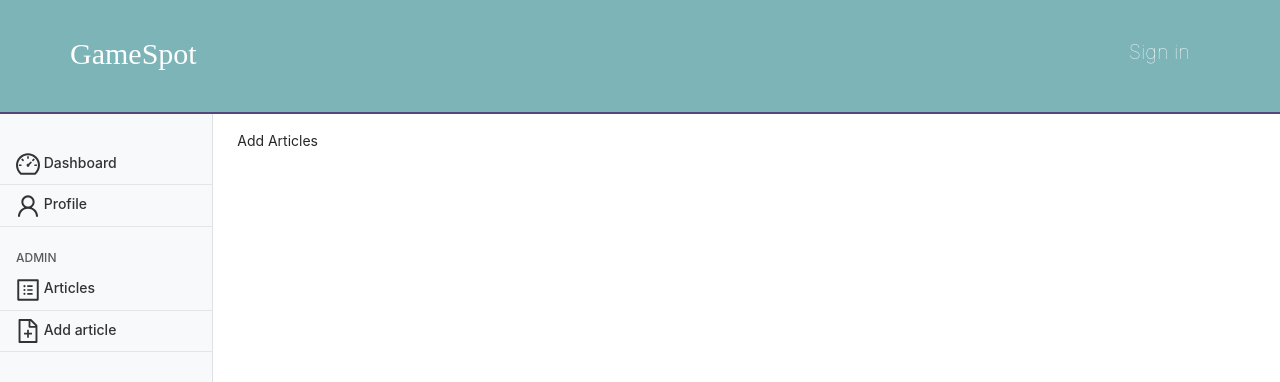
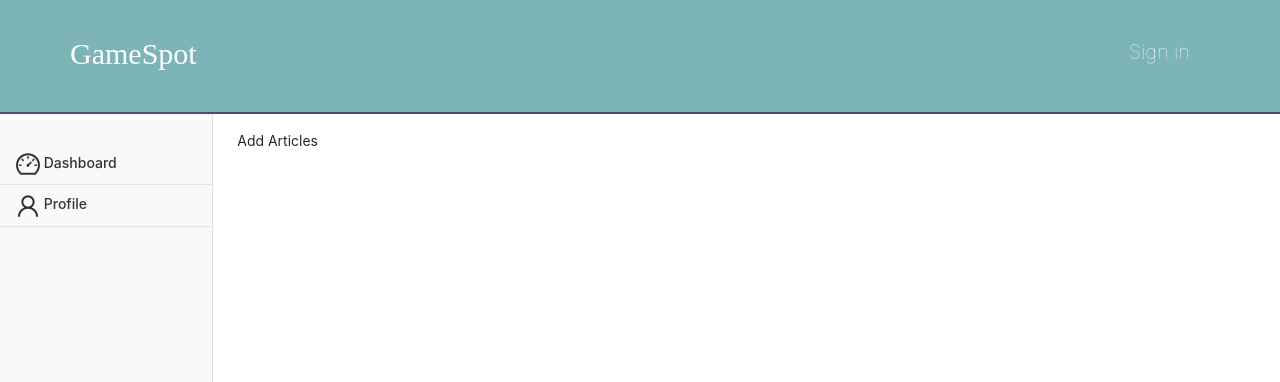
Before and after one commit to stefism/gamespot, a Vue app: page /user/dashboard/articles/add in a window 1280 px wide. Shown: the top 382 px of the page. Built offline with nearby package versions, Linux system fonts and the light colour scheme; no server answers; a web font is replaced by a local one; what @meforma/vue-toaster would draw is missing.

Commit message:
Move some components to view folder

```diff
--- a/src/components/User/Dashboard.vue
+++ b/src/views/DashboardView.vue
@@ -21,7 +21,7 @@
             </li>
           </ul>
 
-          <div>
+          <div v-if="isAdmin">
             <h6
               class="sidebar-heading d-flex justify-content-between align-items-center px-3 mt-4 mb-1 text-muted"
             >
@@ -53,6 +53,7 @@
 </template>
 
 <script>
+import { mapGetters } from "vuex";
 import {
   DashboardOutlined,
   UserOutlined,
@@ -67,6 +68,11 @@
     ProfileOutlined,
     FileAddOutlined,
   },
+  computed: {
+    ...mapGetters({
+      isAdmin: "auth/isUserAdmin",
+    }),
+  },
 };
 </script>
 
```
Also changed, not shown: src/routes.js (+4 -4 lines), src/views/ArticleInfoView.vue (renamed from src/components/ArticleInfo.vue), src/views/HomeView.vue (renamed from src/components/Home.vue), src/views/SignInOutView.vue (renamed from src/components/User/SignInOut.vue).
